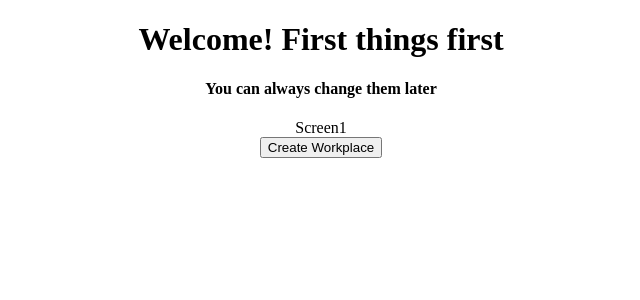
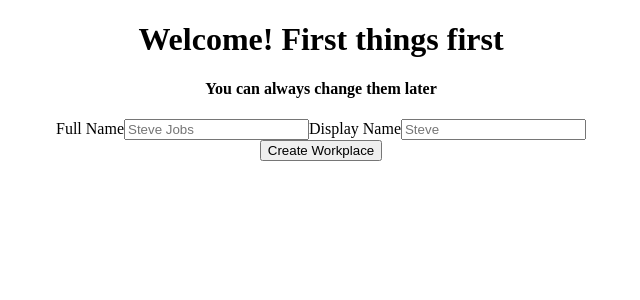
Before and after one commit to Amanthukral12/onboardingui, a React (Create React App) app: page / in a window 1280 px wide. Shown: the top 300 px of the page, without its empty margins (319-959 px from the left). Built offline with nearby package versions, Linux system fonts and the light colour scheme.

Commit message:
Adding layout for page 1

```diff
--- a/src/components/Step1Screen.js
+++ b/src/components/Step1Screen.js
@@ -6,7 +6,18 @@ const Step1Screen = () => {
         title='Welcome! First things first'
         description='You can always change them later'
     >
-        Screen1
+        <form>
+            <label>Full Name</label>
+            <input
+             type="text"
+             placeholder='Steve Jobs'
+            />
+            <label>Display Name</label>
+            <input
+             type="text"
+             placeholder='Steve'
+            />
+        </form>
     </Base>
   )
 }
```
